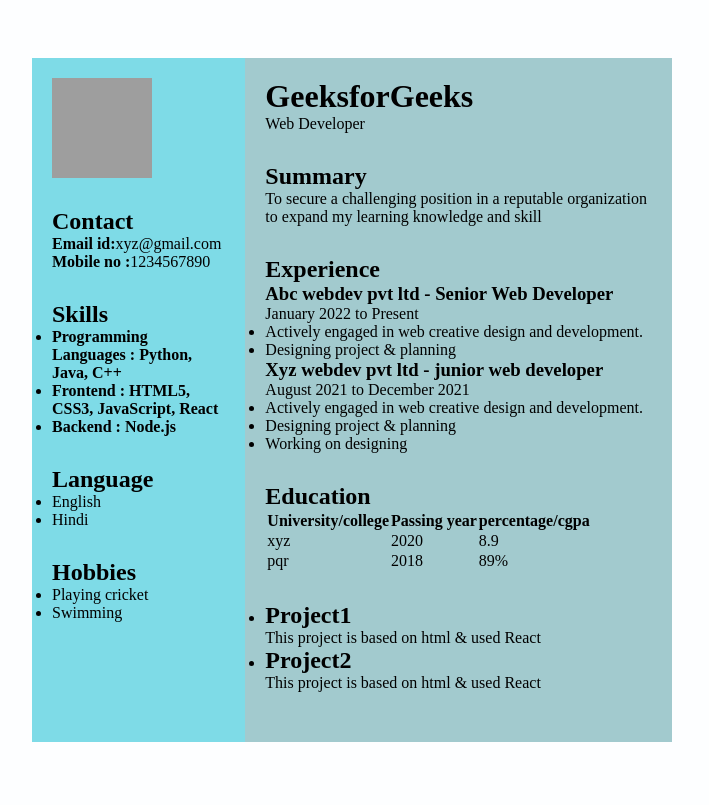
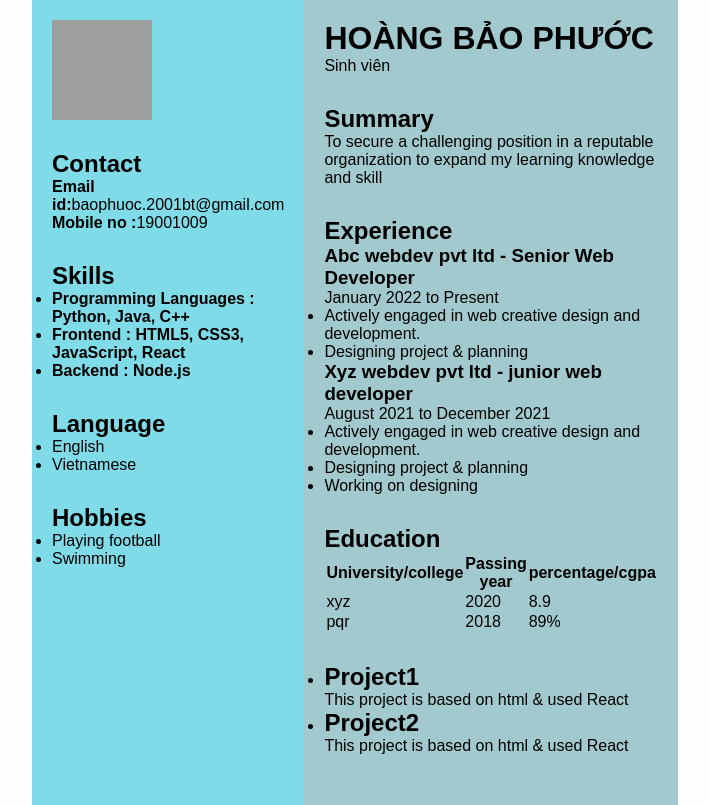
Before and after one commit to BaoPhuoc2001/BaoPhuocs_resume, a plain HTML site: page index.html in a window 1280 px wide. Shown: the whole page, without its empty margins (288-997 px from the left). Drawn offline with Linux system fonts and the light colour scheme; grey boxes are pictures that could not be loaded.

Commit message:
Update index.html

```diff
--- a/index.html
+++ b/index.html
@@ -12,6 +12,7 @@
     }
     body {
       background-color: rgb(253, 254, 255);
+	font-family: Arial, sans-serif;
       display: flex;
       justify-content: center;
       align-items: center;
@@ -59,8 +60,8 @@
 			</div>
 			<div class="Contact">
 				<h2>Contact</h2>
-				<p><b>Email id:</b>xyz@gmail.com</p>
-				<p><b>Mobile no :</b>1234567890</p>
+				<p><b>Email id:</b>baophuoc.2001bt@gmail.com</p>
+				<p><b>Mobile no :</b>19001009</p>
 			</div>
 			<div class="Skills">
 				<h2>Skills</h2>
@@ -76,23 +77,23 @@
 				<h2>Language</h2>
 				<ul>
 					<li>English</li>
-					<li>Hindi</li>
+					<li>Vietnamese</li>
 				</ul>
 			</div>
 			<div class="Hobbies">
 				<h2>Hobbies</h2>
 				<ul>
-					<li>Playing cricket</li>
+					<li>Playing football</li>
 					<li>Swimming</li>
 				</ul>
 			</div>
 		</div>
 		<div class="right">
 			<div class="name">
-				<h1>GeeksforGeeks</h1>
+				<h1>HOÀNG BẢO PHƯỚC</h1>
 			</div>
 			<div class="title">
-				<p>Web Developer</p>
+				<p>Sinh viên</p>
 			</div>
 			<div class="Summary">
 				<h2>Summary</h2>
```
